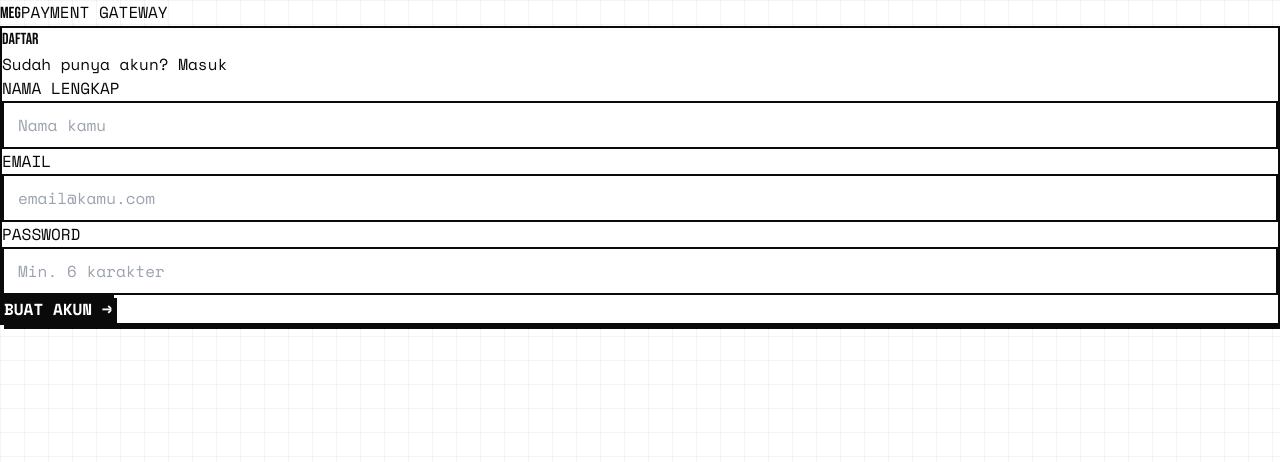
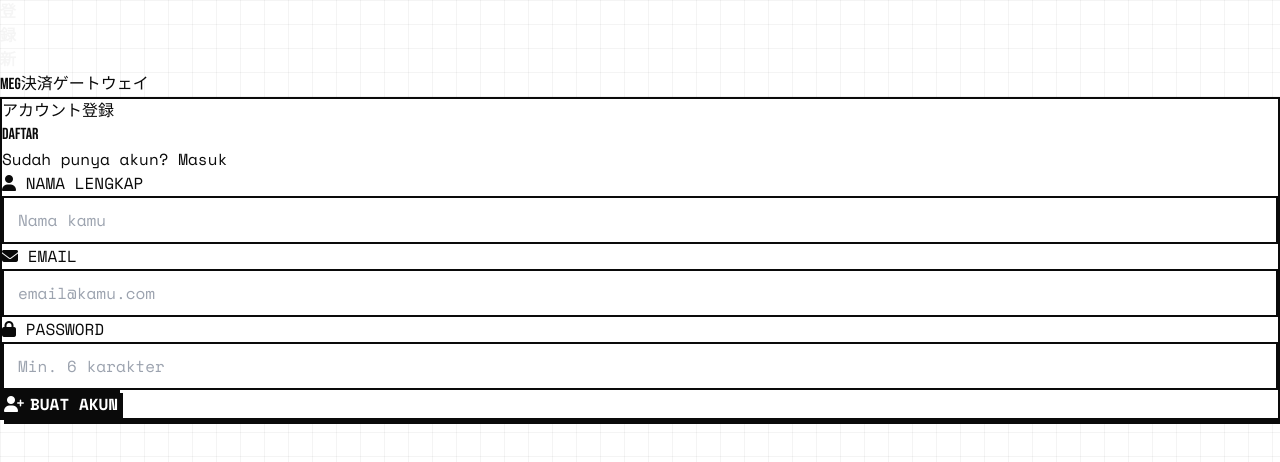
Before and after one commit to nuxmeg-max/Meg-Payment-Gateway, a Next.js app: page /auth/register in a window 1280 px wide. Shown: the top 462 px of the page. Built offline with nearby package versions, Linux system fonts and the light colour scheme.

Commit message:
Update registration page with Japanese text and icons

```diff
--- a/pages/auth/register.js
+++ b/pages/auth/register.js
@@ -15,7 +15,6 @@ export default function Register() {
     e.preventDefault()
     setLoading(true)
     setError('')
-
     try {
       await axios.post('/api/auth/register', form)
       setSuccess('Akun berhasil dibuat! Redirecting...')
@@ -29,69 +28,81 @@ export default function Register() {
   return (
     <>
       <Head>
-        <title>Daftar — Meg Payment Gateway</title>
+        <title>登録 — Meg Payment Gateway</title>
+        <link rel="stylesheet" href="https://cdnjs.cloudflare.com/ajax/libs/font-awesome/6.5.0/css/all.min.css" />
       </Head>
-      <div className="min-h-screen bg-white flex items-center justify-center p-8">
-        <div className="w-full max-w-md animate-slide-up">
+      <div className="min-h-screen bg-white flex items-center justify-center p-8 relative overflow-hidden">
+        {/* Kanji dekorasi */}
+        <div className="absolute top-4 right-4 pointer-events-none select-none text-right">
+          <span className="kanji-deco text-8xl">登</span>
+        </div>
+        <div className="absolute bottom-4 left-4 pointer-events-none select-none">
+          <span className="kanji-deco text-6xl">録</span>
+        </div>
+        <div className="absolute top-1/2 left-4 -translate-y-1/2 pointer-events-none select-none">
+          <span className="kanji-deco text-9xl">新</span>
+        </div>
+
+        <div className="w-full max-w-md animate-slide-up relative">
           <div className="mb-8">
             <Link href="/" className="font-display text-4xl">MEG</Link>
-            <span className="font-mono text-black/40 text-xs block">PAYMENT GATEWAY</span>
+            <span className="font-jp text-black/20 text-sm block">決済ゲートウェイ</span>
           </div>
 
-          <div className="neo-card p-8">
+          <div className="neo-card p-8 bg-white">
+            <p className="font-jp text-black/20 text-sm mb-1">アカウント登録</p>
             <h1 className="font-display text-4xl mb-1">DAFTAR</h1>
             <p className="font-mono text-xs text-black/50 mb-8">
               Sudah punya akun? <Link href="/auth/login" className="text-black underline font-bold">Masuk</Link>
             </p>
 
             {error && (
-              <div className="neo-badge neo-badge-failed w-full text-center mb-6 py-2">{error}</div>
+              <div className="neo-badge neo-badge-failed w-full text-center mb-6 py-2">
+                <i className="fas fa-triangle-exclamation mr-1" /> {error}
+              </div>
             )}
             {success && (
-              <div className="neo-badge neo-badge-success w-full text-center mb-6 py-2">{success}</div>
+              <div className="neo-badge neo-badge-success w-full text-center mb-6 py-2">
+                <i className="fas fa-check mr-1" /> {success}
+              </div>
             )}
 
             <form onSubmit={handleSubmit} className="space-y-5">
               <div>
-                <label className="font-mono text-xs font-bold mb-2 block">NAMA LENGKAP</label>
-                <input
-                  type="text"
-                  className="neo-input"
+                <label className="font-mono text-xs font-bold mb-2 block">
+                  <i className="fas fa-user mr-1" /> NAMA LENGKAP
+                </label>
+                <input type="text" className="neo-input"
                   placeholder="Nama kamu"
                   value={form.name}
                   onChange={e => setForm({ ...form, name: e.target.value })}
-                  required
-                />
+                  required />
               </div>
               <div>
-                <label className="font-mono text-xs font-bold mb-2 block">EMAIL</label>
-                <input
-                  type="email"
-                  className="neo-input"
+                <label className="font-mono text-xs font-bold mb-2 block">
+                  <i className="fas fa-envelope mr-1" /> EMAIL
+                </label>
+                <input type="email" className="neo-input"
                   placeholder="email@kamu.com"
                   value={form.email}
                   onChange={e => setForm({ ...form, email: e.target.value })}
-                  required
-                />
+                  required />
               </div>
               <div>
-                <label className="font-mono text-xs font-bold mb-2 block">PASSWORD</label>
-                <input
-                  type="password"
-                  className="neo-input"
+                <label className="font-mono text-xs font-bold mb-2 block">
+                  <i className="fas fa-lock mr-1" /> PASSWORD
+                </label>
+                <input type="password" className="neo-input"
                   placeholder="Min. 6 karakter"
                   value={form.password}
                   onChange={e => setForm({ ...form, password: e.target.value })}
-                  required
-                  minLength={6}
-                />
+                  required minLength={6} />
               </div>
-              <button
-                type="submit"
-                disabled={loading}
-                className="neo-btn neo-btn-primary w-full py-3 text-sm"
-              >
-                {loading ? 'MEMPROSES...' : 'BUAT AKUN →'}
+              <button type="submit" disabled={loading}
+                className="neo-btn neo-btn-primary w-full py-3 text-sm">
+                {loading
+                  ? <><i className="fas fa-spinner fa-spin mr-2" /> MEMPROSES...</>
+                  : <><i className="fas fa-user-plus mr-2" /> BUAT AKUN</>}
               </button>
             </form>
           </div>
@@ -99,4 +110,4 @@ export default function Register() {
       </div>
     </>
   )
-}
+                    }
```
